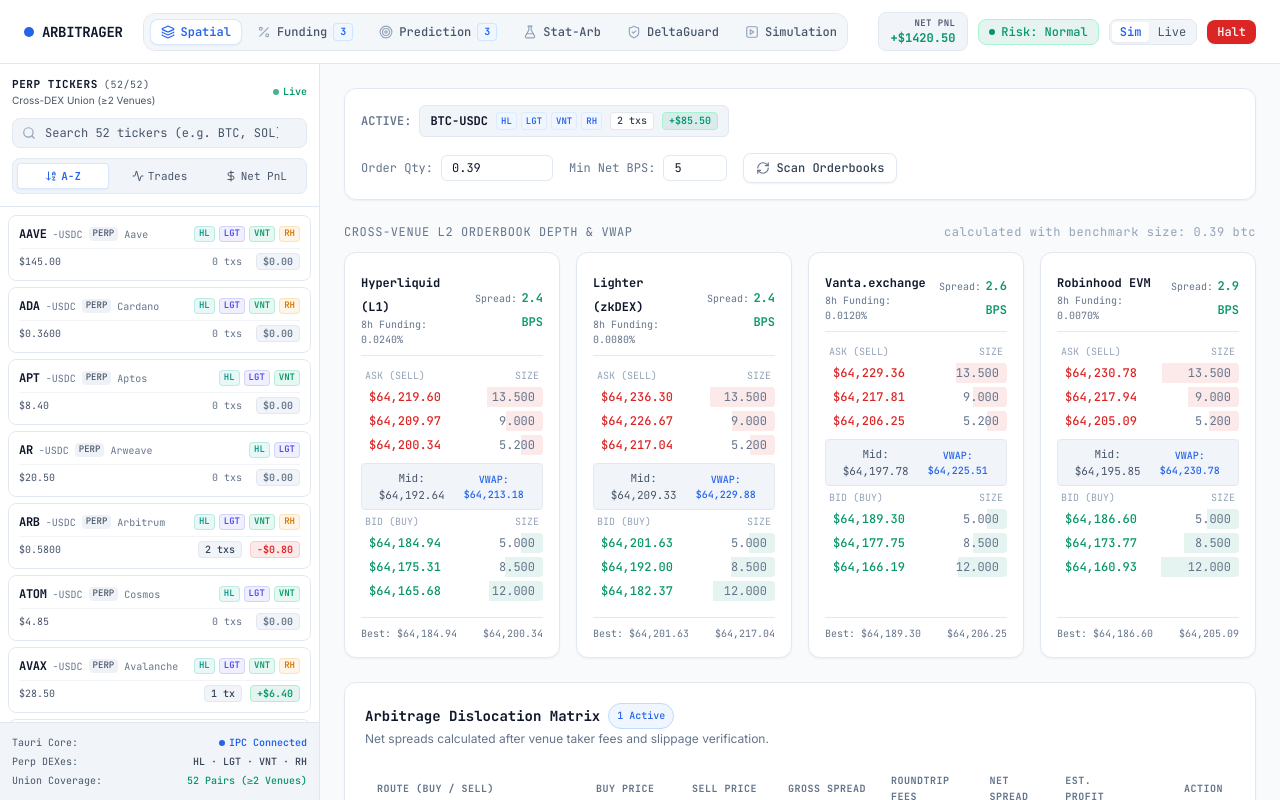
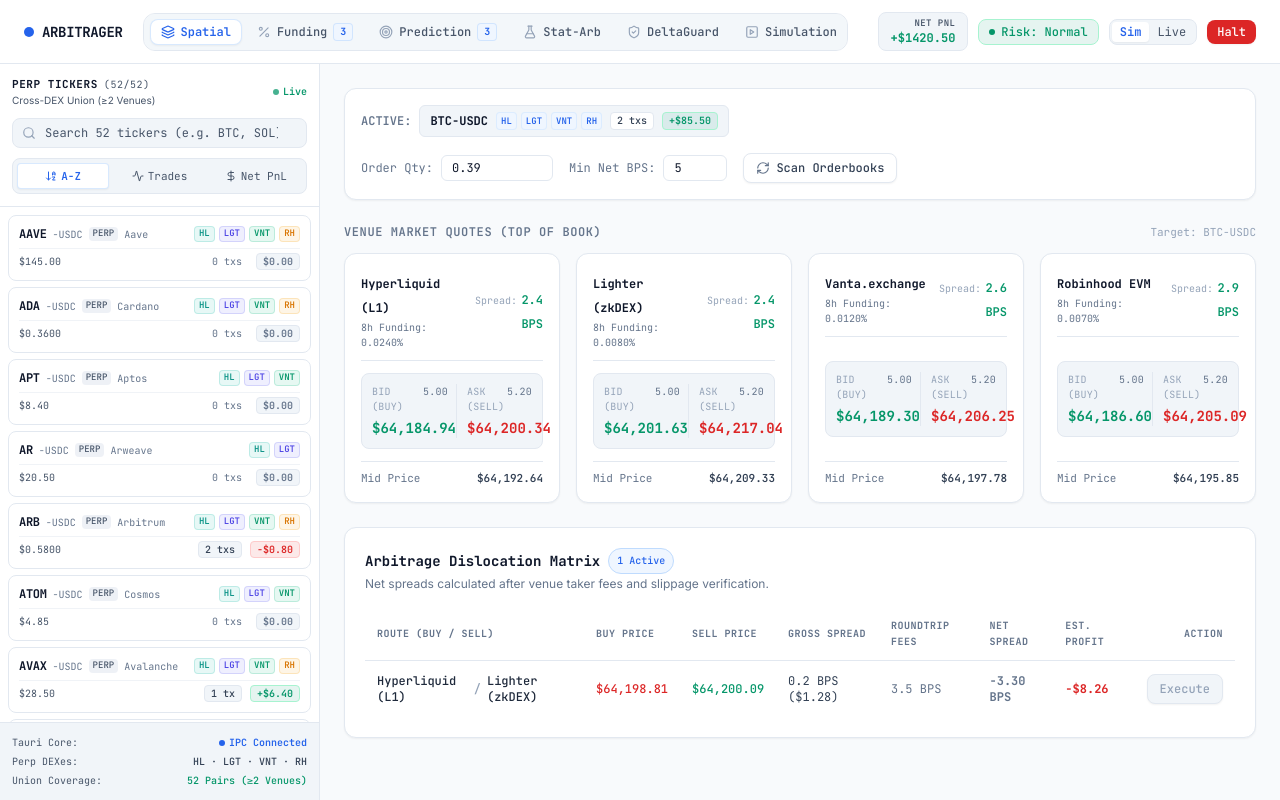
Before and after one commit to ChillingWombat/Arbitrageur, a React (Vite) app in the folder frontend/: page / in a window 1280 px wide. Built offline with nearby package versions, Linux system fonts and the light colour scheme.

Commit message:
refactor(ui): simplify venue cards to clean Top-of-Book (BBO) quotes without detailed orderbook depth ladders

```diff
--- a/frontend/src/components/LiveMatrix.tsx
+++ b/frontend/src/components/LiveMatrix.tsx
@@ -150,90 +150,72 @@
         </div>
       </div>
 
-      {/* 4-Venue Orderbook Comparison Grid */}
+      {/* 4-Venue Market Quotes Grid (Top of Book) */}
       <div>
-        <h3 className="text-xs font-mono uppercase tracking-wider text-slate-500 mb-3 flex items-center justify-between">
-          <span>Cross-Venue L2 Orderbook Depth & VWAP</span>
-          <span className="text-slate-400 font-normal lowercase">calculated with benchmark size: {orderQty} {symbol.split("-")[0]}</span>
+        <div className="flex items-center justify-between mb-3">
+          <h3 className="text-xs font-mono uppercase tracking-wider text-slate-500 font-semibold">
+            Venue Market Quotes (Top of Book)
           </h3>
+          <span className="text-[11px] font-mono text-slate-400">
+            Target: {symbol}
+          </span>
+        </div>
         <div className="grid grid-cols-1 md:grid-cols-2 lg:grid-cols-4 gap-4">
           {orderbooks.map((book) => {
             const spreadColor = book.spread_bps < 10 ? "text-profit" : "text-warn";
+            const topBidSize = book.bids.length > 0 ? book.bids[0][1] : 0;
+            const topAskSize = book.asks.length > 0 ? book.asks[0][1] : 0;
+
             return (
               <div
                 key={book.venue_id}
                 className="bg-surface border border-surface-border rounded-xl p-4 flex flex-col justify-between hover:border-slate-300 transition shadow-xs"
               >
-                <div>
-                  {/* Card Header */}
-                  <div className="flex items-center justify-between border-b border-surface-border pb-2 mb-3">
+                {/* Header: Venue Name, Funding & Spread */}
+                <div className="flex items-center justify-between border-b border-surface-border pb-2.5 mb-3">
                   <div>
                     <span className="font-mono text-xs font-bold text-slate-900">{book.venue_name}</span>
-                      <div className="text-[10px] font-mono text-slate-500">
+                    <div className="text-[10px] font-mono text-slate-500 mt-0.5">
                       8h Funding: {(book.funding_rate_8h_pct).toFixed(4)}%
                     </div>
                   </div>
                   <div className="text-right">
-                      <span className="text-[10px] font-mono text-slate-500">Spread:</span>{" "}
+                    <span className="text-[10px] font-mono text-slate-400">Spread:</span>{" "}
                     <span className={`font-mono text-xs font-semibold ${spreadColor}`}>
                       {book.spread_bps.toFixed(1)} BPS
                     </span>
                   </div>
                 </div>
 
-                  {/* Asks (Red) */}
-                  <div className="space-y-1 mb-2">
-                    <div className="text-[10px] font-mono text-slate-400 flex justify-between px-1">
-                      <span>ASK (SELL)</span>
-                      <span>SIZE</span>
+                {/* Compact Best Bid / Best Ask Box */}
+                <div className="grid grid-cols-2 gap-2 bg-surface-raised p-2.5 rounded-lg border border-surface-border mb-3">
+                  {/* Bid (Buy) */}
+                  <div>
+                    <div className="text-[10px] font-mono text-slate-400 uppercase tracking-wide flex justify-between">
+                      <span>Bid (Buy)</span>
+                      <span className="text-slate-500">{topBidSize > 0 ? topBidSize.toFixed(2) : ""}</span>
                     </div>
-                    {book.asks.slice(0, 3).reverse().map(([price, size], idx) => {
-                      const widthPct = Math.min(100, (size / (book.total_ask_depth || 1)) * 100);
-                      return (
-                        <div key={idx} className="relative flex justify-between text-xs font-mono px-2 py-0.5 rounded overflow-hidden">
-                          <div
-                            className="absolute inset-y-0 right-0 bg-loss-dim"
-                            style={{ width: `${widthPct}%` }}
-                          />
-                          <span className="text-loss font-medium relative z-10">{formatCurrencyPrice(price)}</span>
-                          <span className="text-slate-500 relative z-10">{size.toFixed(3)}</span>
-                        </div>
-                      );
-                    })}
-                  </div>
-
-                  {/* Mid / VWAP Bar */}
-                  <div className="py-1.5 my-1 px-2 rounded bg-surface-raised border border-surface-border text-center font-mono text-[11px] flex justify-between items-center">
-                    <span className="text-slate-600">Mid: {formatCurrencyPrice(book.mid_price)}</span>
-                    <span className="text-accent font-medium text-[10px]">VWAP: {formatCurrencyPrice(book.vwap_ask)}</span>
-                  </div>
-
-                  {/* Bids (Green) */}
-                  <div className="space-y-1">
-                    <div className="text-[10px] font-mono text-slate-400 flex justify-between px-1">
-                      <span>BID (BUY)</span>
-                      <span>SIZE</span>
-                    </div>
-                    {book.bids.slice(0, 3).map(([price, size], idx) => {
-                      const widthPct = Math.min(100, (size / (book.total_bid_depth || 1)) * 100);
-                      return (
-                        <div key={idx} className="relative flex justify-between text-xs font-mono px-2 py-0.5 rounded overflow-hidden">
-                          <div
-                            className="absolute inset-y-0 right-0 bg-profit-dim"
-                            style={{ width: `${widthPct}%` }}
-                          />
-                          <span className="text-profit font-medium relative z-10">{formatCurrencyPrice(price)}</span>
-                          <span className="text-slate-500 relative z-10">{size.toFixed(3)}</span>
-                        </div>
-                      );
-                    })}
+                    <div className="text-sm font-mono font-bold text-profit mt-1">
+                      {formatCurrencyPrice(book.best_bid)}
                     </div>
                   </div>
 
-                {/* Best B/A Summary Footer */}
-                <div className="mt-4 pt-2 border-t border-surface-border text-[10px] font-mono text-slate-500 flex justify-between">
-                  <span>Best: {formatCurrencyPrice(book.best_bid)}</span>
-                  <span>{formatCurrencyPrice(book.best_ask)}</span>
+                  {/* Ask (Sell) */}
+                  <div className="border-l border-surface-border pl-2.5">
+                    <div className="text-[10px] font-mono text-slate-400 uppercase tracking-wide flex justify-between">
+                      <span>Ask (Sell)</span>
+                      <span className="text-slate-500">{topAskSize > 0 ? topAskSize.toFixed(2) : ""}</span>
+                    </div>
+                    <div className="text-sm font-mono font-bold text-loss mt-1">
+                      {formatCurrencyPrice(book.best_ask)}
+                    </div>
+                  </div>
+                </div>
+
+                {/* Footer: Mid Price */}
+                <div className="pt-2 border-t border-surface-border text-[11px] font-mono text-slate-500 flex justify-between items-center">
+                  <span>Mid Price</span>
+                  <span className="font-semibold text-slate-700">{formatCurrencyPrice(book.mid_price)}</span>
                 </div>
               </div>
             );
```
Lines whose indentation alone changed are shown as unchanged.
